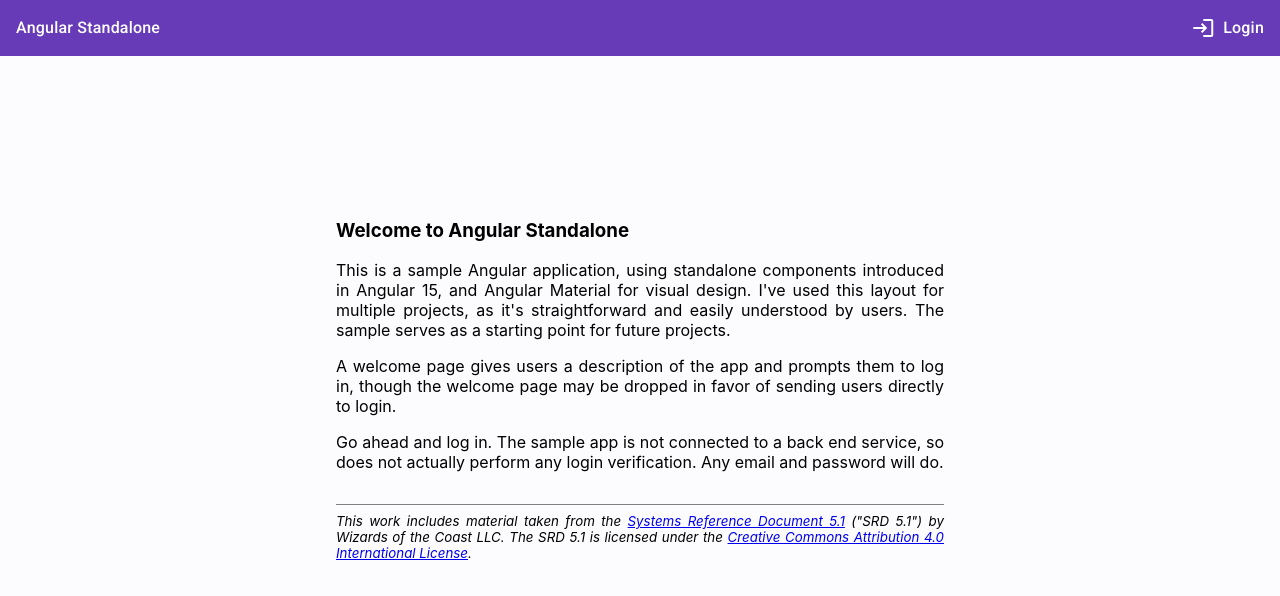
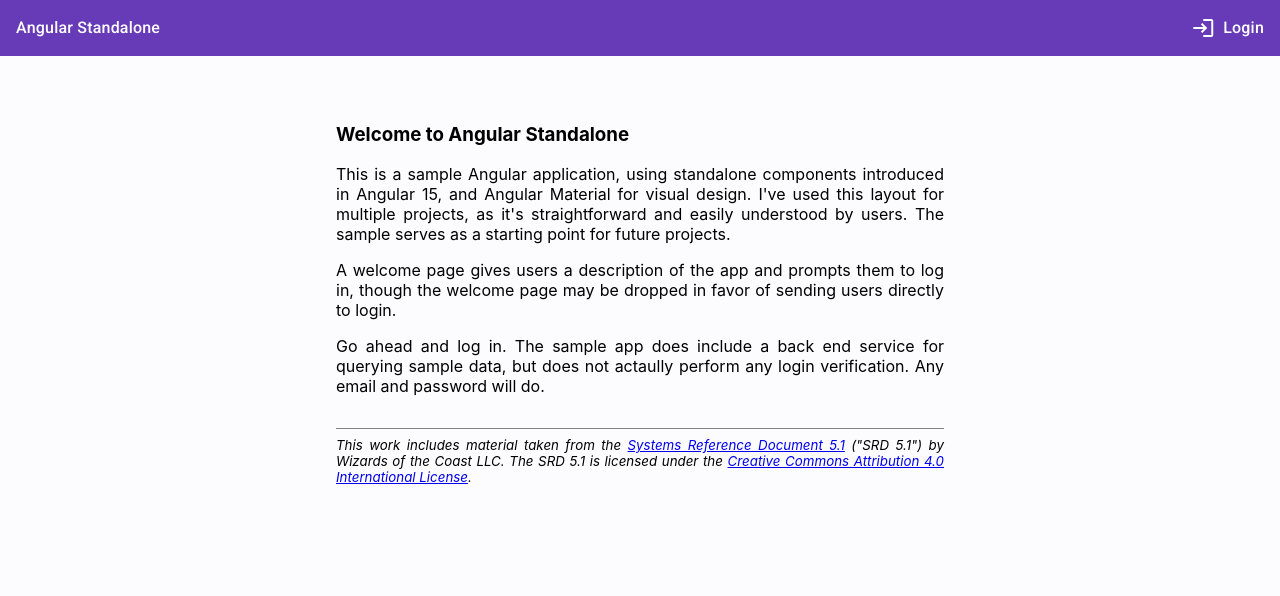
Before and after one commit to maughmer/angular-standlone, an Angular app: page / in a window 1280 px wide. Shown: the top 596 px of the page. Built offline with nearby package versions, Linux system fonts and the light colour scheme.

Commit message:
update welcome text, and adjust top margin

```diff
--- a/src/app/welcome/welcome.component.html
+++ b/src/app/welcome/welcome.component.html
@@ -12,8 +12,9 @@
     login.
   </p>
   <p>
-    Go ahead and log in. The sample app is not connected to a back end service, so
-    does not actually perform any login verification. Any email and password will do.
+    Go ahead and log in. The sample app does include a back end service for querying
+    sample data, but does not actaully perform any login verification. Any email and
+    password will do.
   </p>
   <p class="attribution">
     This work includes material taken from the
--- a/src/app/welcome/welcome.component.scss
+++ b/src/app/welcome/welcome.component.scss
@@ -1,7 +1,7 @@
 main {
   max-width: 40rem;
   margin: 0 auto;
-  margin-top: 10%;
+  margin-top: 2rem;
   padding: 1rem;
   text-align: justify;
 }
```
